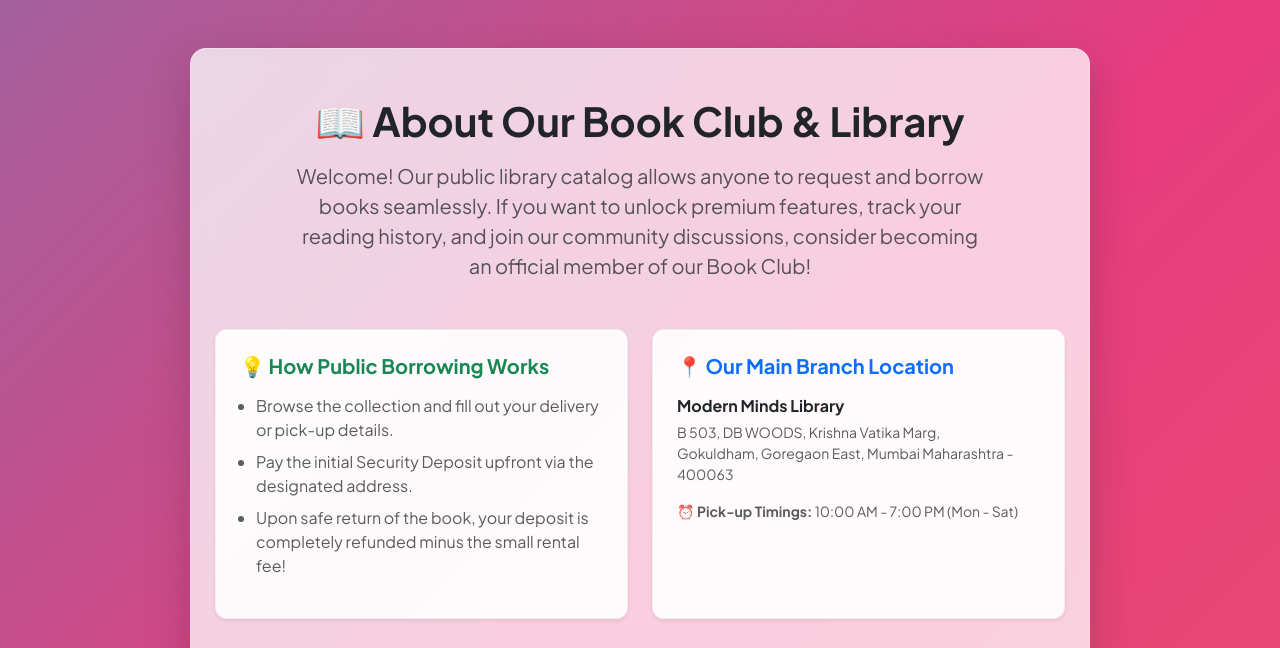
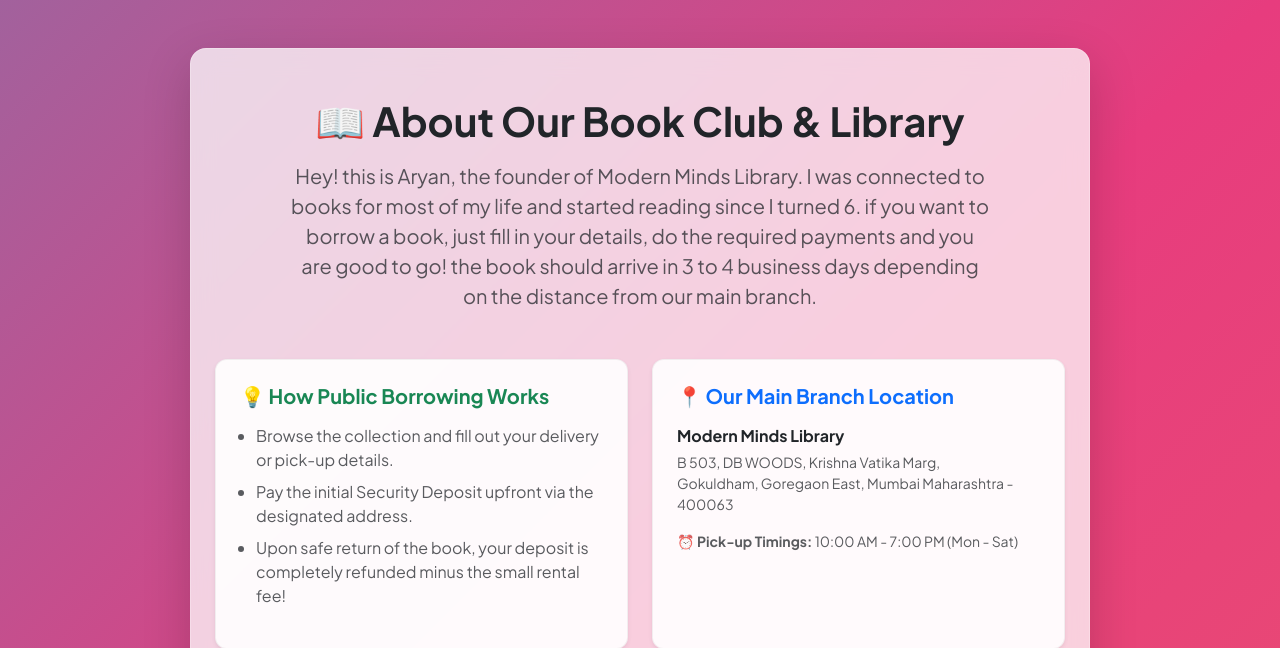
Before and after one commit to AryanTulsyan/Library, a Django app: template books/templates/books/about.html in a window 1280 px wide. Shown: the top 648 px of the page. Run offline with Django 3.2, Linux system fonts and the light colour scheme; the template is opened without the code that fills it, so the values that code supplies are empty.

Commit message:
UI: Updated About Page introductory text and heading details

```diff
--- a/books/templates/books/about.html
+++ b/books/templates/books/about.html
@@ -59,9 +59,10 @@
 <div class="container my-5 py-5 px-4 glass-panel shadow-lg text-center mx-auto">
     <h1 class="fw-bold text-dark mb-3">📖 About Our Book Club & Library</h1>
     <p class="fs-5 text-muted mx-auto mb-5" style="max-width: 700px;">
-        Welcome! Our public library catalog allows anyone to request and borrow books seamlessly.
-        If you want to unlock premium features, track your reading history, and join our community discussions,
-        consider becoming an official member of our Book Club!
+        Hey! this is Aryan, the founder of Modern Minds Library.
+        I was connected to books for most of my life and started reading since I turned 6.
+        if you want to borrow a book, just fill in your details, do the required payments and you are good to go!
+        the book should arrive in 3 to 4 business days depending on the distance from our main branch.
     </p>
 
     <div class="row g-4 text-start mb-5">
```
